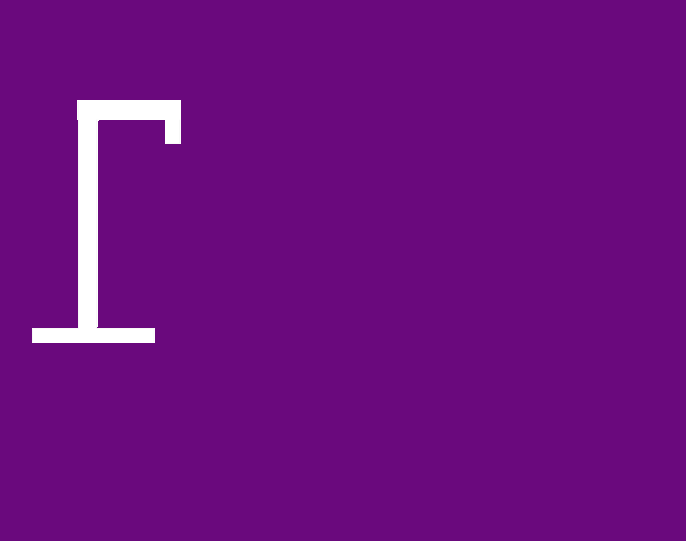
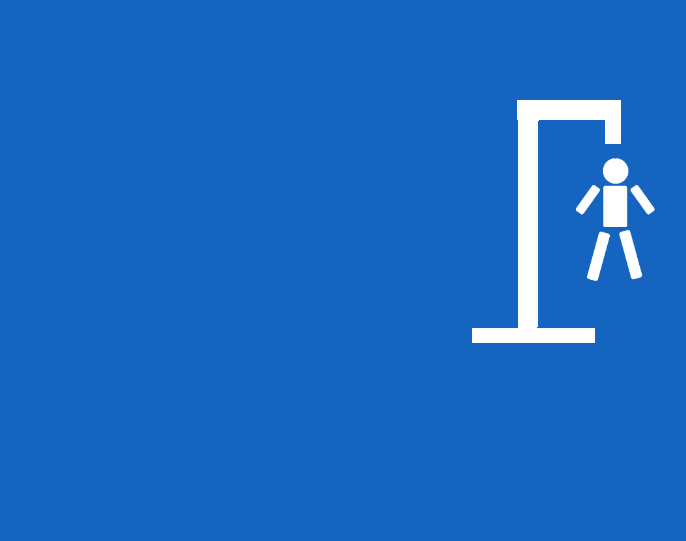
Before and after one commit to julioceno/hangmanGame.github.io, a plain HTML site: page public/index.html in a window 1280 px wide. Shown: the whole page, without its empty margins (95-781 px from the left). Drawn offline with Linux system fonts and the light colour scheme.

Commit message:
adicionando um script que fará o body mudar de cor toda vez que ele for atualizado

```diff
--- a/public/index.html
+++ b/public/index.html
@@ -18,8 +18,9 @@
     <div id="container">
         <main>
             <section>
-                <div class="gallows-structure">
-                   <div class="thegallows" ><img class="gallows" src="/public/images/gallows.png" alt="Forca"></div>
+                <div class="gallows-container">
+
+                    <div><img class="gallows" src="/public/images/gallows.png" alt="Forca"></div>  <!-- Criei essa div pois eu tive que colocar a gallows-container  com display flex pra a forca e o sitck ficarem emparelhados-->
                     <div class="stickMan">
                         <img class="head" src="/public/images/hangmangame-head.png" alt="Cabeça">
                         <img class="body" src="/public/images/hangmangame-body.png" alt="Corpo">
@@ -27,11 +28,28 @@
                         <img class="arm-rigth"  src="/public/images/hangmangame-arm-right.png" alt="braço direito">
                         <img class="leg-left"  src="/public/images/hangmangame-leg-left.png" alt="perna esquerda">
                         <img class="leg-right"  src="/public/images/hangmangame-leg-right.png" alt="perna direita">
-
+                        </div>
                     </div>
-                </div>
+<!--
+                    <div class="traces">
+                        <img src="/public/images/gallows-trace.png" alt="">
+                        <img src="/public/images/gallows-trace.png" alt="">
+                        <img src="/public/images/gallows-trace.png" alt="">
+                        <img src="/public/images/gallows-trace.png" alt="">
+                        <img src="/public/images/gallows-trace.png" alt="">
+                        <img src="/public/images/gallows-trace.png" alt="">
+                        <img src="/public/images/gallows-trace.png" alt="">
+                        <img src="/public/images/gallows-trace.png" alt="">
+                        <img src="/public/images/gallows-trace.png" alt="">
+                        <img src="/public/images/gallows-trace.png" alt="">
+                        <img src="/public/images/gallows-trace.png" alt="">
+                        <img src="/public/images/gallows-trace.png" alt="">
+                        <img src="/public/images/gallows-trace.png" alt="">
+                        <img src="/public/images/gallows-trace.png" alt="">
+                    </div>
 
 
+               -->
         </main>
     </div>
 </div>
--- a/public/script.js
+++ b/public/script.js
@@ -121,3 +121,18 @@ function testLetter() {
     letterPage.value = ''
     letterPage.focus()
 }
+
+(function() {
+    const colors = {
+        0: '#b8de6f',1: '#388e3c', 2: '#1565c0',3: '#e53935',4: '#f67809',5: '#5e35b1',
+        6: '#fbc02d',7: '#d81b60',8: '#64dd17',9: '#00acc1',10: '#304ffe',11: '#9f6581',
+        12: '#24b6da',13: '#616161',14: '#ee6f57',15: '#ffa5a5',
+
+        getColor() {
+            numberColor = Math.trunc(Math.random() * 15)
+            return [this[numberColor]]
+        }
+    }
+    document.body.style.background = colors.getColor()
+}
+)()
--- a/public/styles/gallows.css
+++ b/public/styles/gallows.css
@@ -1,55 +1,66 @@
-.gallows-structure {
+.gallows-container {
   display: flex;
+  justify-content: center;
 }
 
 .gallows {
-  height: 50vh;
+  /* height: 50vh; */
+  height: 400px;
 }
 
 .stickMan {
   position: relative;
-  right: 93.4vw;
-  top: 16vh;
+  right: 370px;
+  top: 130px;
 }
 
 .head {
   position: absolute;
-  height: 20vh;
+  height: 130px;
   margin-left: 185px;
   margin-top: 25px;
 }
 
 .body {
   position: absolute;
-  height: 20vh;
+  height: 130px;
   margin-left: 184px;
   margin-top: 23px;
 }
 
 .arm-left {
   position: absolute;
-  height: 20vh;
+  height: 130px;
   margin-left: 184px;
   margin-top: 23px;
 }
 
 .arm-rigth {
   position: absolute;
-  height: 20vh;
+  height: 130px;
   margin-left: 184px;
   margin-top: 23px;
 }
 
 .leg-left {
   position: absolute;
-  height: 20vh;
+  height: 130px;
   margin-left: 184px;
   margin-top: 23px;
 }
 
 .leg-right {
   position: absolute;
-  height: 20vh;
+  height: 130px;
   margin-left: 184px;
   margin-top: 23px;
 }
+
+.traces {
+    text-align: center;
+    margin-bottom: 60px;
+}
+
+.traces img{
+    height: 30px;
+}
--- a/public/styles/main.css
+++ b/public/styles/main.css
@@ -5,11 +5,18 @@
 }
 
 body {
-    background-color: #6a097d;
+    height: 100vh;
+    width: 100vw;
 }
 
-main {
+#page-landing {
+    height: 100%;
+    width: 100%;
+}
+
+#container {
     /* display: flex; */
     font-family: 'Josefin Sans', sans-serif;;
     font-size: 30px;
+
 }
```
